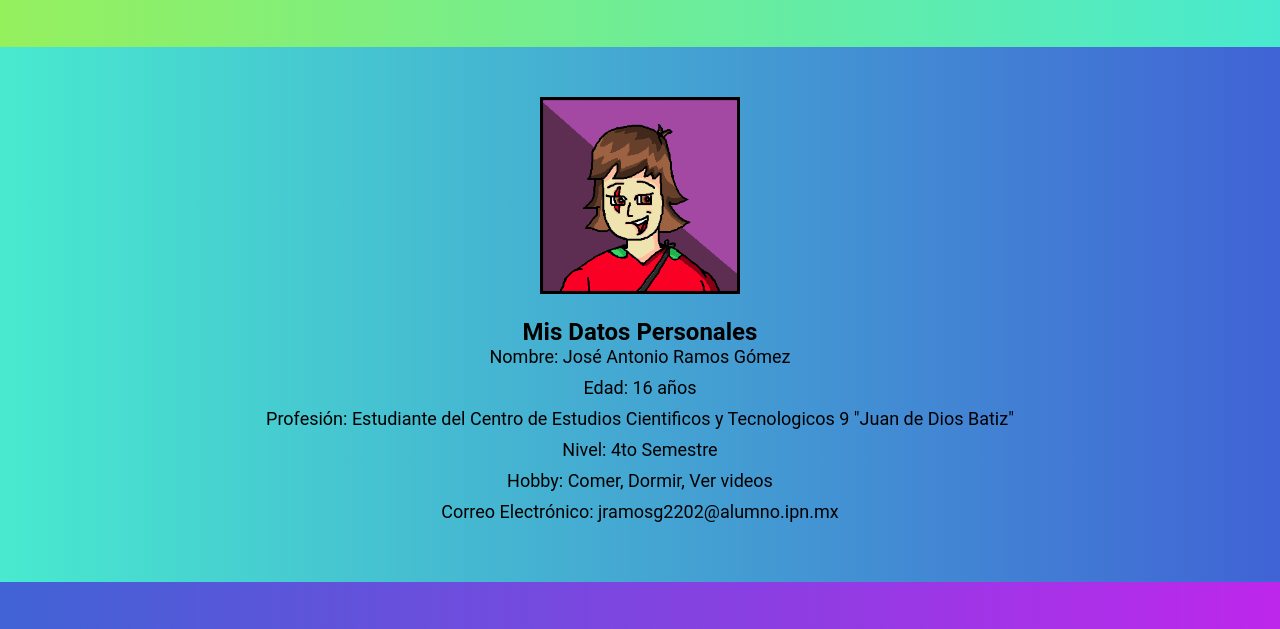
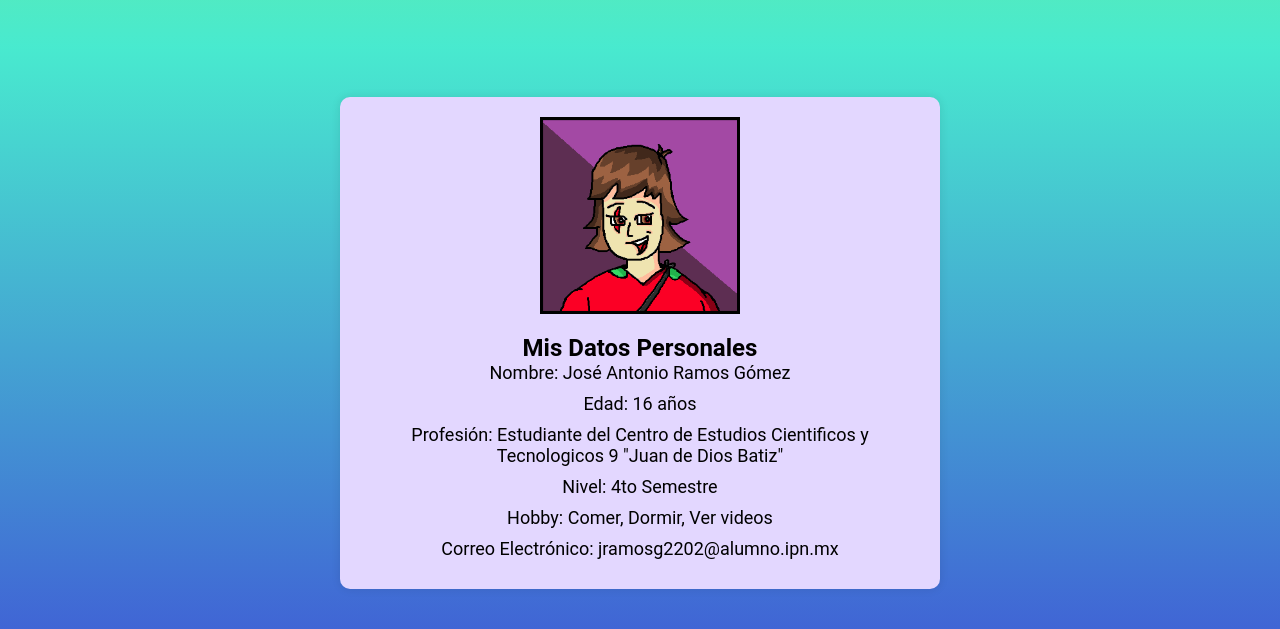
Before and after one commit to Ramos-Gomez-Jose-Antonio/4IV7-RAMOS, a plain HTML site: page index.html in a window 1280 px wide. Shown: the part 556-1185 px from the top of the page. Drawn offline with Linux system fonts and the light colour scheme.

```diff
--- a/CSS/style.css
+++ b/CSS/style.css
@@ -10,7 +10,7 @@
 }
 
 .banner {
-    background: linear-gradient(to right, #64e912ae, #1fe5c4d0);
+    background: linear-gradient(to bottom, #64e912ae, #1fe5c4d0);
     background-position: center center;
     background-size: cover;
     height: auto;
@@ -70,7 +70,7 @@
 }
 
 .personal-info {
-    background: linear-gradient(to right, #1fe5c4d0, #4063d5);
+    background: linear-gradient(to bottom, #1fe5c4d0, #4063d5);
     height: auto;
     padding: 50px 0;
 }
@@ -101,7 +101,7 @@
 }
 
 .PNT {
-    background: linear-gradient(to right, #4063d5, #b60de9e4);
+    background: linear-gradient(to bottom, #4063d5, #b60de9e4);
     padding: 50px 0;
     text-align: center;
 }
@@ -170,3 +170,26 @@
 .redes img:hover {
     filter: opacity(0.5);
 }
+
+.info-container {
+    display: flex;
+    flex-direction: column;
+    align-items: center;
+    justify-content: center;
+}
+
+.personal-info-container {
+    background-color: #e3d7ff;
+    padding: 20px;
+    border-radius: 10px;
+    box-shadow: 0 0 10px rgba(0, 0, 0, 0.1);
+    max-width: 600px;
+    margin: 0 auto;
+    text-align: center;
+}
+
+.pic img {
+    max-width: 200px;
+    display: block;
+    margin: 0 auto;
+}
--- a/index.html
+++ b/index.html
@@ -35,6 +35,7 @@
 
 <section class="personal-info" id="personal-info">
     <div class="info-container">
+        <div class="personal-info-container">
             <div class="pic">
                 <img src="./images/Ramblox1.png" alt="Profile Picture">
             </div>
@@ -48,7 +49,9 @@
                 <p>Correo Electrónico: jramosg2202@alumno.ipn.mx</p>
             </div>
         </div>
+    </div>
 </section>
+
 
 <section class="PNT" id="PNT">
     <h1>Esto es un portafolio de evidencias de trabajo para la asignatura de Programación de Nuevas Tecnologías del Cecyt9</h1>
```
Lines whose indentation alone changed are shown as unchanged.
